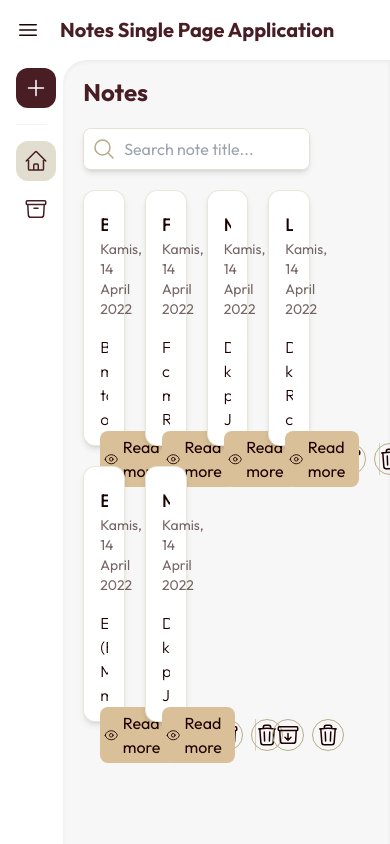
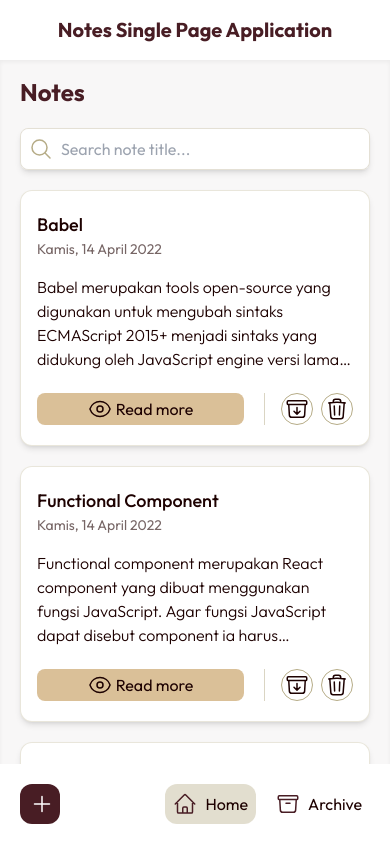
Before and after one commit to anindyoo/dicoding-react-5-notes-spa, a React (Vite) app: page / in a window 390 px wide. Built offline with nearby package versions, Linux system fonts and the light colour scheme.

Commit message:
feat: implement stylings for mobile screen.

```diff
--- a/src/App.jsx
+++ b/src/App.jsx
@@ -88,8 +88,9 @@ const App = () => {
         notes-spa__main
         flex justify-center
         w-full h-screen
-        pl-5 pr-20 py-4
-        rounded-tl-3xl
+        px-5 md:pl-5 md:pr-20 py-4
+        pb-96
+        md:rounded-tl-3xl
         overflow-y-scroll
         shadow-inner
         bg-background">
@@ -100,6 +101,7 @@ const App = () => {
                 <HomePage
                   notes={searchedNotes}
                   noteModalObj={noteModalObj}
+                  isSidebarOpen={isSidebarOpen}
                   toggleModal={toggleModal}
                   onDeleteNoteHandler={onDeleteNoteHandler}
                   onArchiveNoteHandler={onArchiveNoteHandler}
--- a/src/components/Header/Header.jsx
+++ b/src/components/Header/Header.jsx
@@ -7,11 +7,13 @@ const Header = ({ toggleSidebar }) => {
   return (
     <header className="
     notes-spa__header
-    flex flex-row gap-5
+    flex flex-row gap-5 justify-center md:justify-normal
     px-4 py-4"
     >
       <button
-        className="notes-spa__sidebar-toggler"
+        className="
+        notes-spa__sidebar-toggler
+        hidden md:block"
         type="button"
         onClick={toggleSidebar}
       >
--- a/src/components/NoteActionModal/NoteActionModal.jsx
+++ b/src/components/NoteActionModal/NoteActionModal.jsx
@@ -38,6 +38,7 @@ const NoteActionModal = ({
       className="
       note-action-modal__dark-bg
       fixed top-0 left-0 z-40
+      px-3 sm:px-0
       bg-opacity-40 bg-accentColor
       w-screen h-screen"
     >
@@ -45,8 +46,8 @@ const NoteActionModal = ({
         className="
         note-action-modal
         flex flex-col gap-10
-        w-[30%]
-        mt-[20%] mx-auto
+        max-w-[26rem]
+        mt-72 md:mt-[20%] mx-auto
         px-4 py-5
         rounded-lg
         border border-accentColor border-opacity-30
--- a/src/components/NoteWrapper/NoteWrapper.jsx
+++ b/src/components/NoteWrapper/NoteWrapper.jsx
@@ -6,7 +6,7 @@ const NoteWrapper = ({ children }) => {
     <div className="
     note-wrapper
     flex flex-col mx-auto
-    w-[29.75rem] h-max
+    w-full md:w-[29.75rem] h-max
     rounded-2xl
     px-6 py-8
     shadow-md
--- a/src/components/NotesList/NotesList.jsx
+++ b/src/components/NotesList/NotesList.jsx
@@ -3,11 +3,20 @@ import NoteCard from '../NoteCard/NoteCard';
 import PropTypes from 'prop-types';
 import EmptyNoteList from './EmptyNoteList';
 
-const NotesList = ({ notes, toggleModal, keyword }) => {
+const NotesList = ({
+  notes,
+  isSidebarOpen,
+  toggleModal,
+  keyword,
+}) => {
   return notes.length > 0 ? (
-    <ul className="
+    <ul className={`
     notes-list
-    grid grid-cols-4 gap-5"
+    grid grid-cols-1 sm:grid-cols-2 gap-5
+    ${isSidebarOpen
+      ? 'sm:grid-cols-1 lg:grid-cols-2 xl:grid-cols-3'
+      : 'sm:grid-cols-2 lg:grid-cols-3 xl:grid-cols-4'}
+    pb-52`}
     >
       {notes?.map((note) => (
         <li
@@ -32,6 +41,7 @@ const NotesList = ({ notes, toggleModal, keyword }) => {
 
 NotesList.propTypes = {
   notes: PropTypes.arrayOf(PropTypes.object),
+  isSidebarOpen: PropTypes.bool.isRequired,
   toggleModal: PropTypes.func.isRequired,
   keyword: PropTypes.string.isRequired,
 };
--- a/src/components/SearchBar/SearchBar.jsx
+++ b/src/components/SearchBar/SearchBar.jsx
@@ -11,12 +11,12 @@ const SearchBar = ({
     search-bar
     relative
     flex flex-row items-center
+    h-max min-h-max
     rounded-lg
     border border-accentColor border-opacity-30
-    shadow-md
-    overflow-x-hidden"
+    shadow-md"
     >
-      <div className="search-bar__icon absolute left-2 text-accentColor">
+      <div className="search-bar__icon absolute left-2 pointer-events-none text-accentColor">
         <MagnifyingGlassIcon className="w-6" />
       </div>
       <input
@@ -27,7 +27,8 @@ const SearchBar = ({
         className="
         search-bar__input
         w-full
-        p-2 pl-10"
+        p-2 pl-10
+        rounded-lg"
       />
     </div>
   );
--- a/src/components/Sidebar/AddNoteButton.jsx
+++ b/src/components/Sidebar/AddNoteButton.jsx
@@ -9,14 +9,14 @@ const AddNoteButton = ({ isSidebarOpen }) => {
       to="/add"
       className={`
       add-note-button
-      flex flex-row gap-1 items-center justify-center
+      flex flex-col xs:flex-row gap-1 items-center justify-center
       min-w-10 h-10
       p-2
       rounded-xl
       bg-primaryColor text-white
       transition-all duration-200 ease-in-out
       hover:brightness-90
-      ${isSidebarOpen ? 'w-64' : ''}`}
+      ${isSidebarOpen ? 'w-64' : 'w-max md:w-auto'}`}
     >
       <PlusIcon className={`
       min-w-6 max-h-6
@@ -25,9 +25,9 @@ const AddNoteButton = ({ isSidebarOpen }) => {
       />
       <span className={`
       overflow-x-hidden
+      hidden xs:block
       transition-all duration-1000 ease-in-out
-      ${isSidebarOpen ? 'visible' : 'invisible w-0'}
-      `}
+      ${isSidebarOpen ? 'visible' : 'md:invisible md:w-0'}`}
       >
         Add a new note
       </span>
--- a/src/components/Sidebar/Navigation.jsx
+++ b/src/components/Sidebar/Navigation.jsx
@@ -15,7 +15,7 @@ const Navigation = ({ isSidebarOpen }) => {
     <nav className="navigation">
       <ul className="
       navigation__list
-      flex flex-col gap-2"
+      flex flex-row md:flex-col gap-3 md:gap-2"
       >
         {navigationData.map((data) => (
           <li
@@ -26,7 +26,7 @@ const Navigation = ({ isSidebarOpen }) => {
               to={data.path}
               className={`
               navigation__list-item__link
-              flex flex-row gap-4 justify-start
+              flex flex-row gap-2 md:gap-4 justify-start
               min-w-10 h-10
               p-2
               rounded-xl
@@ -42,7 +42,7 @@ const Navigation = ({ isSidebarOpen }) => {
               <span className={`
               navigation__list-item__link-label
               transition-all duration-1000 ease-in-out
-              ${isSidebarOpen ? 'visible' : 'invisible w-0'}`}
+              ${isSidebarOpen ? 'visible' : 'md:invisible md:w-0'}`}
               >
                 {data.name}
               </span>
--- a/src/components/Sidebar/Sidebar.jsx
+++ b/src/components/Sidebar/Sidebar.jsx
@@ -7,15 +7,22 @@ const Sidebar = ({ isSidebarOpen }) => {
   return (
     <div className={`
     sidebar
-    flex flex-col gap-2
-    px-4 pt-2
+    fixed left-0 bottom-0 z-10 md:static
+    flex flex-row md:flex-col gap-2
+    justify-between md:justify-normal
+    w-full
+    p-5 md:px-4 md:pt-2
+    bg-white md:bg-auto
     transition-[width]
     ${isSidebarOpen
-      ? 'w-72 duration-200 ease-in'
-      : 'w-[4.5rem] duration-700 overflow-x-hidden ease-out'}`}
+      ? 'md:w-72 duration-200 ease-in'
+      : 'md:w-[4.5rem] duration-700 overflow-x-hidden ease-out'}`}
     >
       <AddNoteButton isSidebarOpen={isSidebarOpen} />
-      <hr className="my-2 bg-accentColor opacity-50" />
+      <hr className="
+      hidden md:block
+      my-2
+      bg-accentColor opacity-50" />
       <Navigation isSidebarOpen={isSidebarOpen} />
     </div>
   );
--- a/src/pages/HomePage.jsx
+++ b/src/pages/HomePage.jsx
@@ -8,6 +8,7 @@ import SearchBar from '../components/SearchBar/SearchBar';
 const HomePage = ({
   notes,
   noteModalObj,
+  isSidebarOpen,
   toggleModal,
   onDeleteNoteHandler,
   onArchiveNoteHandler,
@@ -34,6 +35,7 @@ const HomePage = ({
       />
       <NotesList
         notes={activeNotes}
+        isSidebarOpen={isSidebarOpen}
         toggleModal={toggleModal}
         keyword={keyword}
       />
@@ -50,6 +52,7 @@ const HomePage = ({
 HomePage.propTypes = {
   notes: PropTypes.arrayOf(PropTypes.object).isRequired,
   noteModalObj: PropTypes.object.isRequired,
+  isSidebarOpen: PropTypes.bool.isRequired,
   toggleModal: PropTypes.func.isRequired,
   onDeleteNoteHandler: PropTypes.func.isRequired,
   onArchiveNoteHandler: PropTypes.func.isRequired,
--- a/src/pages/NotFoundPage.jsx
+++ b/src/pages/NotFoundPage.jsx
@@ -12,7 +12,7 @@ const NotFoundPage = ({ category, noteId }) => {
       <div className="not-found-page__content text-primaryColor">
         <h2 className="flex flex-row items-center gap-4">
           <ExclamationTriangleIcon className="w-20 mt-2" />
-          <span className="text-[5rem]">NOT FOUND</span>
+          <span className="text-[5rem]">404 NOT FOUND</span>
         </h2>
         <p className="text-xl font-light">
           {category === 'detail'
```
